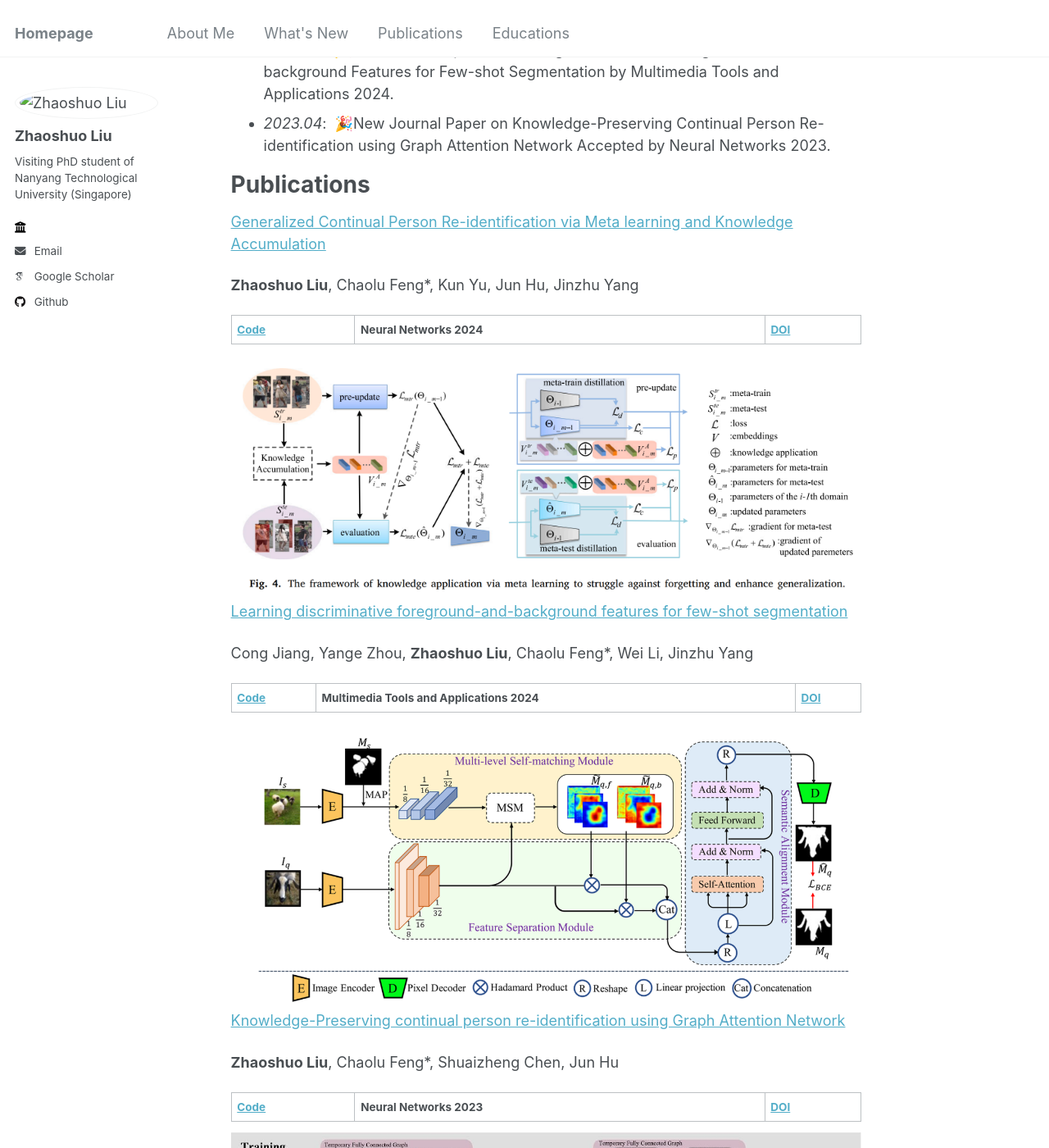
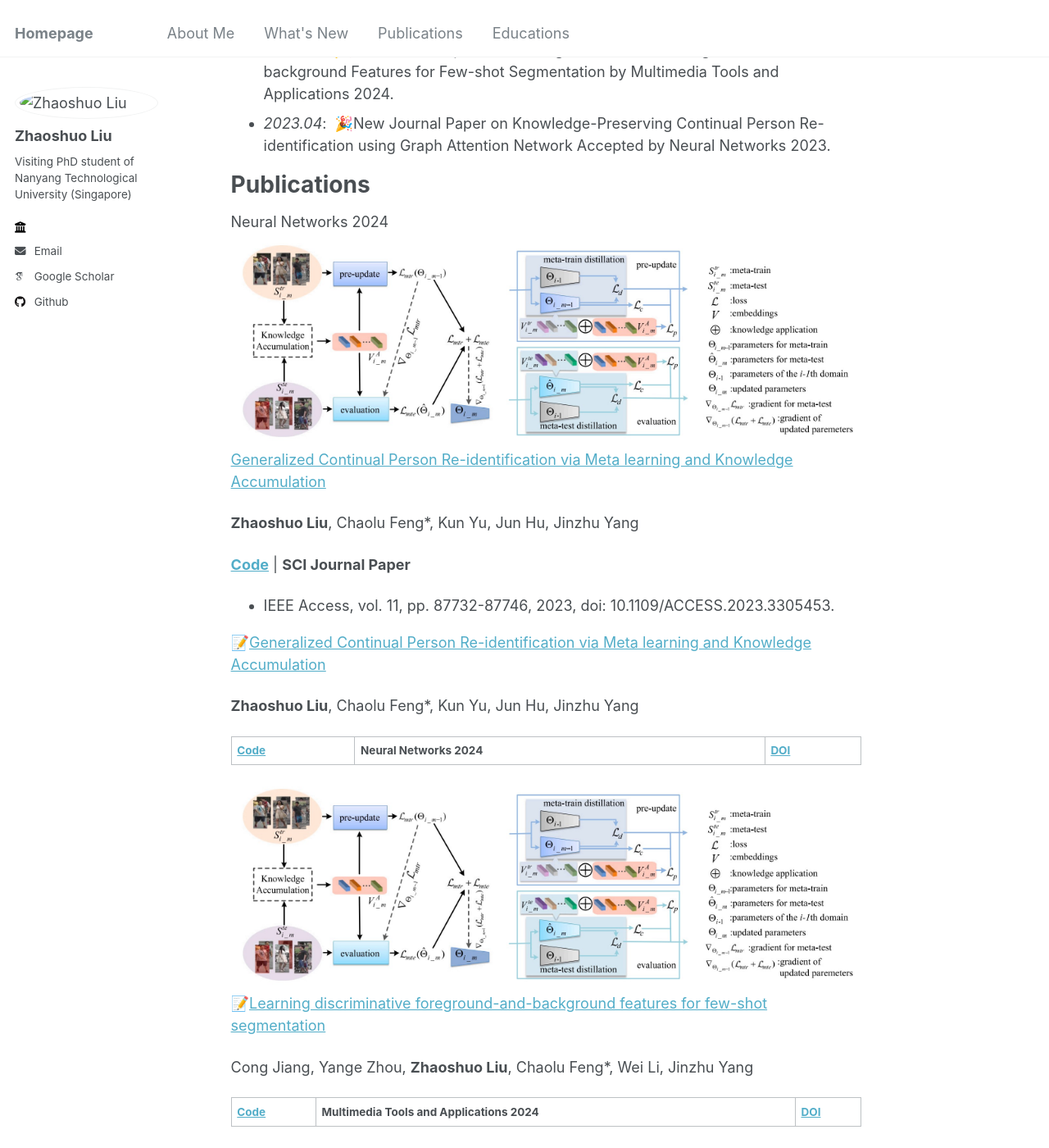
Before and after one commit to llzhaoshuo/llzhaoshuo.github.io, a Jekyll site: the page built from _pages/about.md, in a window 1280 px wide and 1400 px high, scrolled down 468 px. Shown: the whole window at 82% size. Built offline with Jekyll 4.4.1, drawn with Linux system fonts in a browser that asks for light colours; some web fonts are replaced.

Commit message:
update my profile

```diff
--- a/_pages/about.md
+++ b/_pages/about.md
@@ -32,9 +32,24 @@ My research interests include but not limited to computer vision, person re-iden
 
 
 # Publications
+
+<div class='paper-box'><div class='paper-box-image'><div><div class="badge">Neural Networks 2024</div><img src='../images/GCReID.jpg' alt="sym" width="100%"></div></div>
 <div class='paper-box-text' markdown="1">
 
 [Generalized Continual Person Re-identification via Meta learning and Knowledge Accumulation](https://www.sciencedirect.com/science/article/abs/pii/S0893608024004854)
+
+**Zhaoshuo Liu**, Chaolu Feng*, Kun Yu, Jun Hu, Jinzhu Yang
+
+[**Code**](https://github.com/DFLAG-NEU/GCReID) | <strong>SCI Journal Paper</strong>
+- IEEE Access, vol. 11, pp. 87732-87746, 2023, doi: 10.1109/ACCESS.2023.3305453.
+</div>
+</div>
+
+
+
+<div class='paper-box-text' markdown="1">
+
+📝[Generalized Continual Person Re-identification via Meta learning and Knowledge Accumulation](https://www.sciencedirect.com/science/article/abs/pii/S0893608024004854)
 
 **Zhaoshuo Liu**, Chaolu Feng*, Kun Yu, Jun Hu, Jinzhu Yang
 
@@ -49,7 +64,7 @@ My research interests include but not limited to computer vision, person re-iden
 
 <div class='paper-box-text' markdown="1">
 
-[Learning discriminative foreground-and-background features for few-shot segmentation](https://link.springer.com/article/10.1007/s11042-023-17708-5)
+📝[Learning discriminative foreground-and-background features for few-shot segmentation](https://link.springer.com/article/10.1007/s11042-023-17708-5)
 
 Cong Jiang, Yange Zhou, **Zhaoshuo Liu**, Chaolu Feng*, Wei Li, Jinzhu Yang
 
@@ -64,7 +79,7 @@ Cong Jiang, Yange Zhou, **Zhaoshuo Liu**, Chaolu Feng*, Wei Li, Jinzhu Yang
 
 <div class='paper-box-text' markdown="1">
 
-[Knowledge-Preserving continual person re-identification using Graph Attention Network](https://www.sciencedirect.com/science/article/abs/pii/S089360802300045X)
+📝[Knowledge-Preserving continual person re-identification using Graph Attention Network](https://www.sciencedirect.com/science/article/abs/pii/S089360802300045X)
 
 **Zhaoshuo Liu**, Chaolu Feng*, Shuaizheng Chen, Jun Hu
 
```
Also changed, not shown: images/GCReID.jpg.
